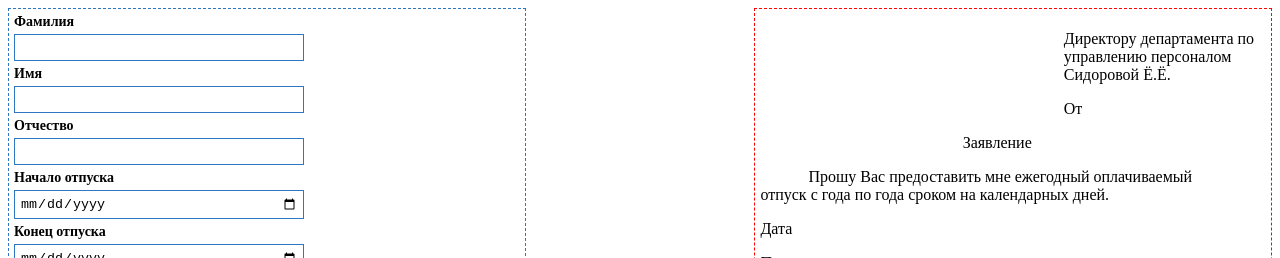
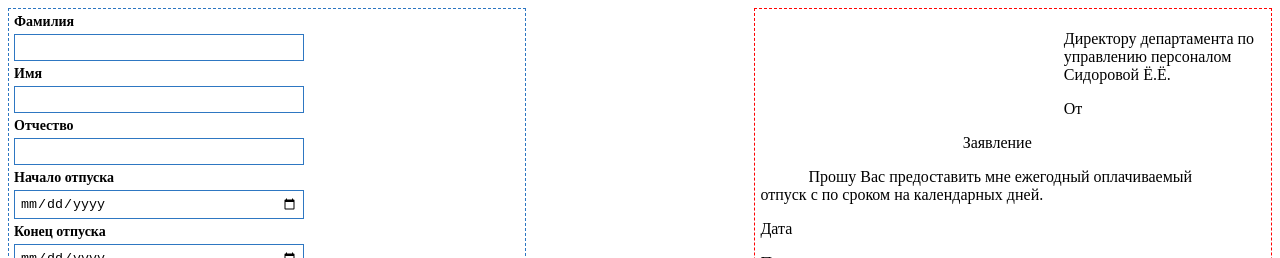
Before and after one commit to nightingale69/form.github.io, a React (Create React App) app: page / in a window 1280 px wide. Shown: the top 258 px of the page. Built offline with nearby package versions, Linux system fonts and the light colour scheme; the HTML template or start-up script is replaced by a standard one.

Commit message:
change text

```diff
--- a/src/Components/Document.js
+++ b/src/Components/Document.js
@@ -14,7 +14,7 @@ class Document extends React.Component {
 					<p>Заявление</p>
 				</div>
 				<div className='document__body'>
-					<p className='document__parag'>Прошу Вас предоставить мне ежегодный оплачиваемый отпуск с {this.props.vocationStart} года по {this.props.vocationEnd} года сроком на {this.props.term} календарных дней.</p>
+					<p className='document__parag'>Прошу Вас предоставить мне ежегодный оплачиваемый отпуск с {this.props.vocationStart} по {this.props.vocationEnd} сроком на {this.props.term} календарных дней.</p>
 				</div>
 				<div className='document__date'>
 					<p>Дата {this.props.date}</p>
```
